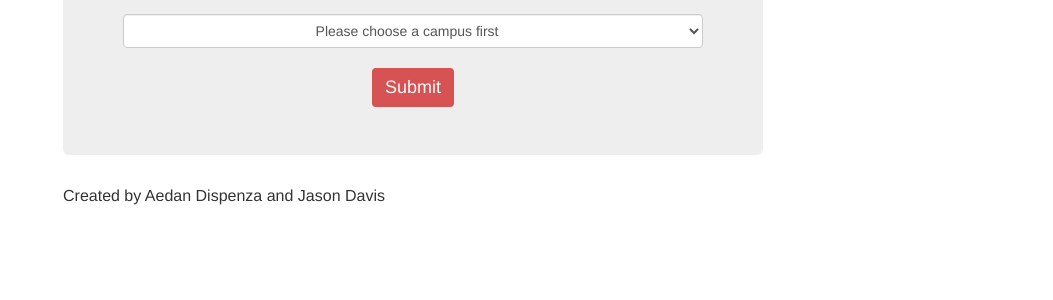
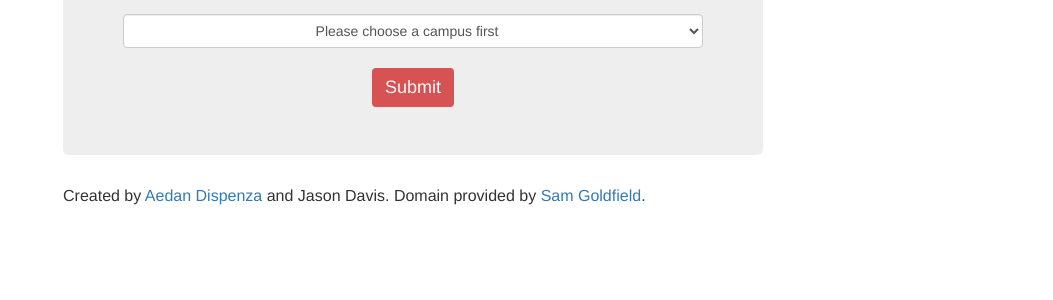
Before and after one commit to adispen/ruEmpty, a Flask app: page / in a window 1280 px wide. Shown: the part 385-685 px from the top of the page, without its empty margins (227-1280 px from the left). Run offline with Flask 2, Linux system fonts and the light colour scheme; some libraries are stand-ins or nearby versions.

Commit message:
credit where credit is due

```diff
--- a/templates/layout.html
+++ b/templates/layout.html
@@ -42,7 +42,7 @@
 		  {% block content %}{% endblock %}
 	  </div>
 	  <footer>
-		  Created by Aedan Dispenza and Jason Davis
+		  Created by <a href="http://github.com/adispen">Aedan Dispenza</a> and Jason Davis. Domain provided by <a href="https://twitter.com/samgdf"> Sam Goldfield</a>.
 	  </footer>
 
 
```
